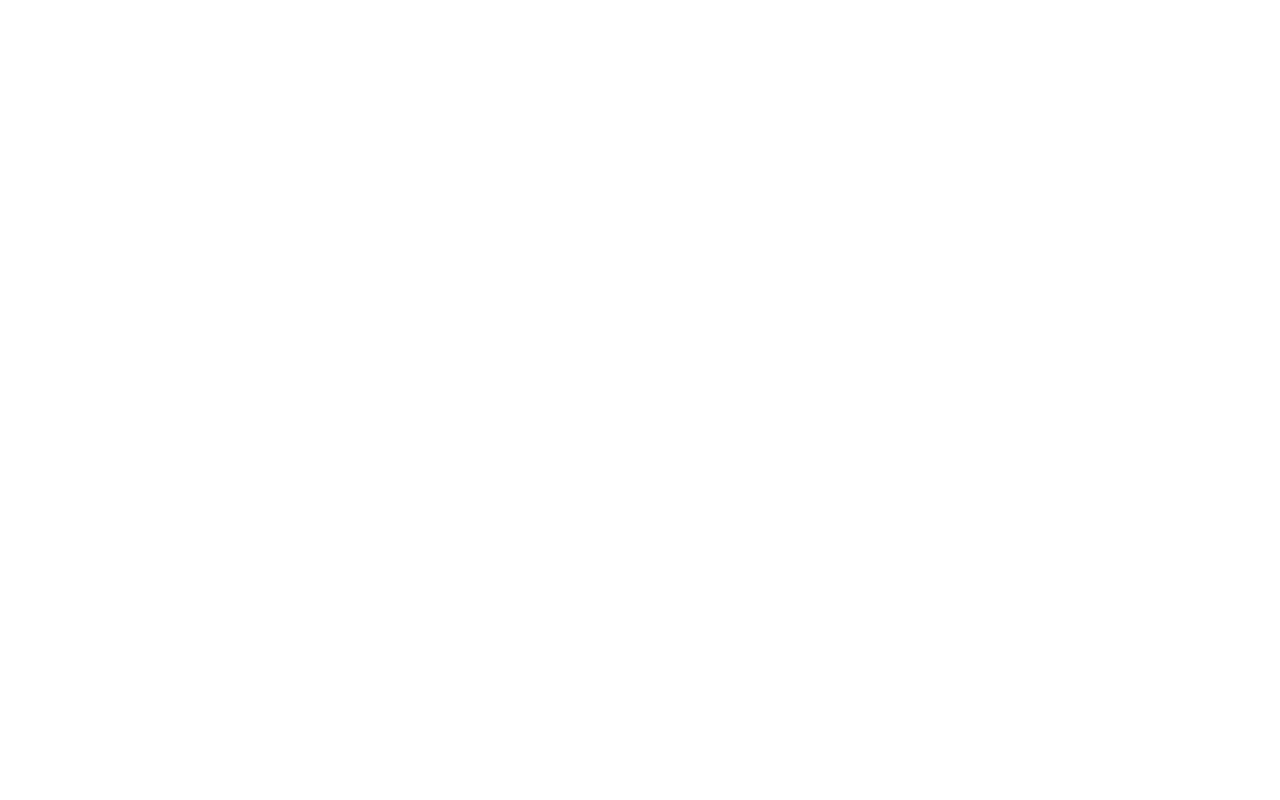
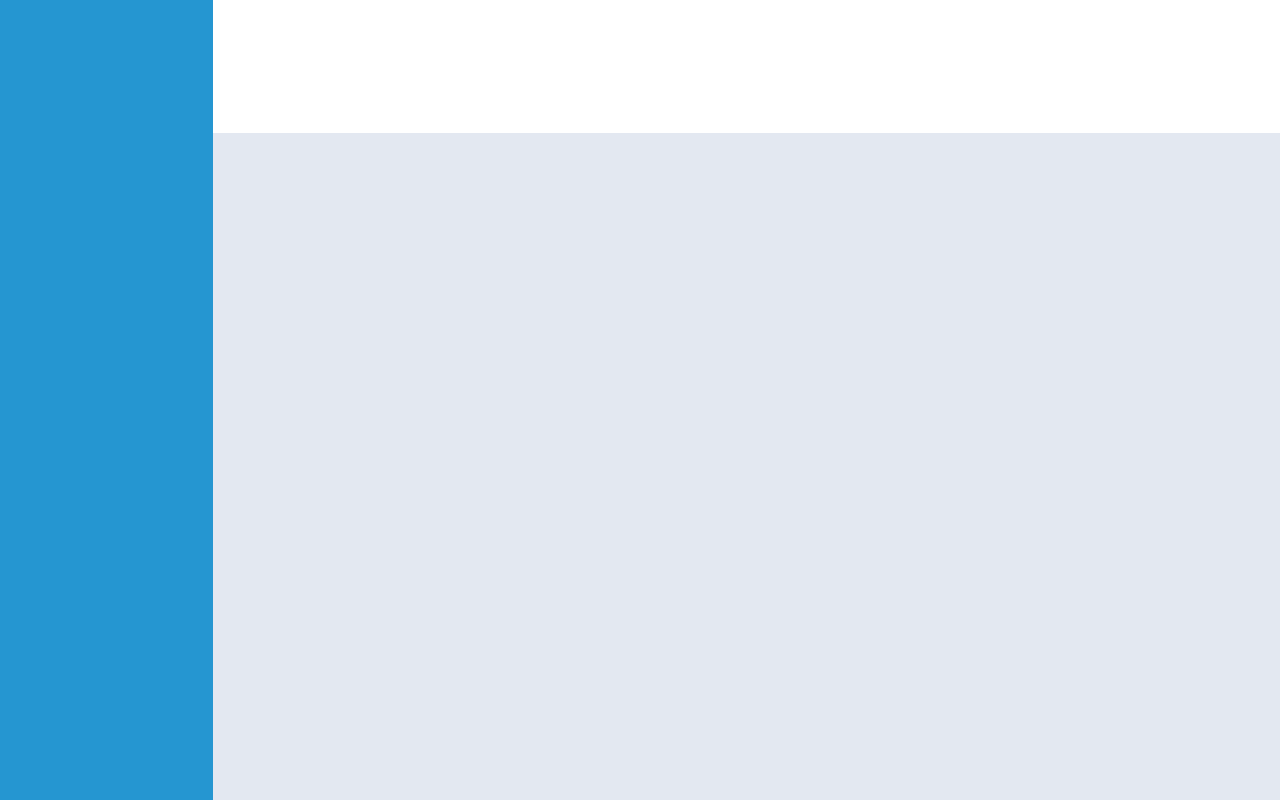
Before and after one commit to farisfitrijuraidi/admin-dashboard, a plain HTML site: page index.html in a window 1280 px wide. Drawn offline with Linux system fonts and the light colour scheme.

Commit message:
Create main dashboard layout structure
- Define main grid container with columns and rows
- Create Sidebar, Header, and Main Content sections
- Apply temporary background colors to verify layout placement

```diff
--- a/index.html
+++ b/index.html
@@ -7,6 +7,16 @@
     <link rel="stylesheet" href="style.css">
 </head>
 <body>
+    <div class="container">
+        <div class="sidebar">
 
+        </div>
+        <div class="header">
+
+        </div>
+        <div class="main-content">
+
+        </div>
+    </div>
 </body>
 </html>
--- a/style.css
+++ b/style.css
@@ -6,3 +6,28 @@
     font-style: normal;
     font-display: swap;
 }
+
+body {
+    margin: 0;
+    height: 100vh;
+}
+
+.container {
+    display: grid;
+    height: 100%;
+    grid-template-columns: 1fr 5fr;
+    grid-template-rows: 1fr 5fr;
+}
+
+.sidebar {
+    background-color: #2596D1;
+    grid-row: 1 / -1;
+}
+
+.header {
+    grid-column: 2;
+}
+
+.main-content {
+    background-color: #E3E8F1;
+}
```
Also changed, not shown: dashboard-project.png (added).
